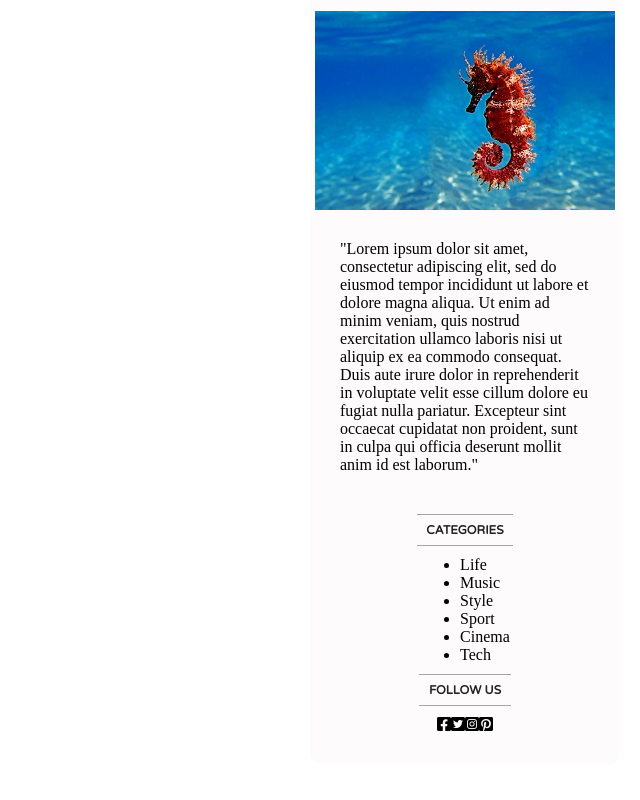
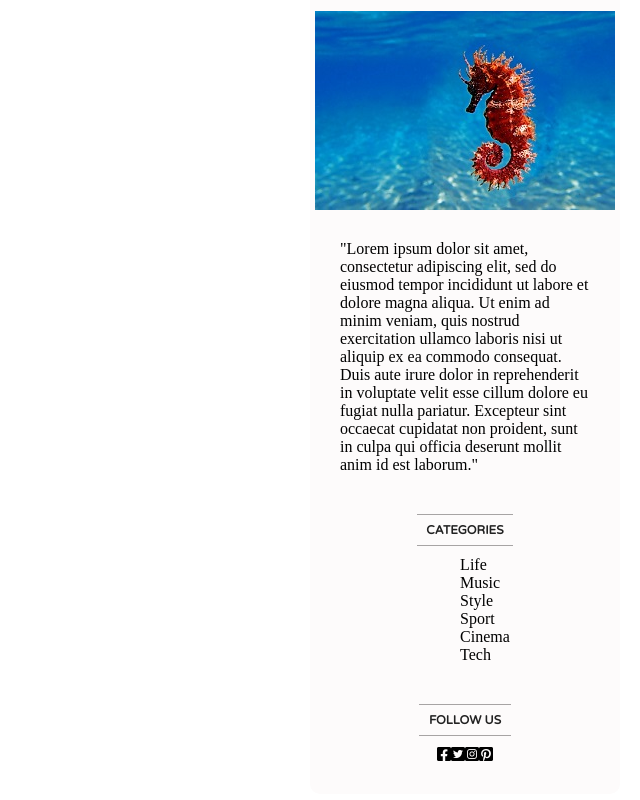
Before and after one commit to EvMad/react-frontend-sandbox, a React (Create React App) app: page / in a window 1280 px wide. Shown: the part 720-1520 px from the top of the page, without its empty margins (640-1280 px from the left). Built offline with nearby package versions, Linux system fonts and the light colour scheme.

Commit message:
.sidebarList {}

```diff
--- a/src/sidebar/sidebar.css
+++ b/src/sidebar/sidebar.css
@@ -36,3 +36,8 @@
 .sidebarItem > p {
     padding: 30px;
 }
+
+.sidebarList {
+    list-style: none;
+    margin-bottom: 30px;
+}
```
